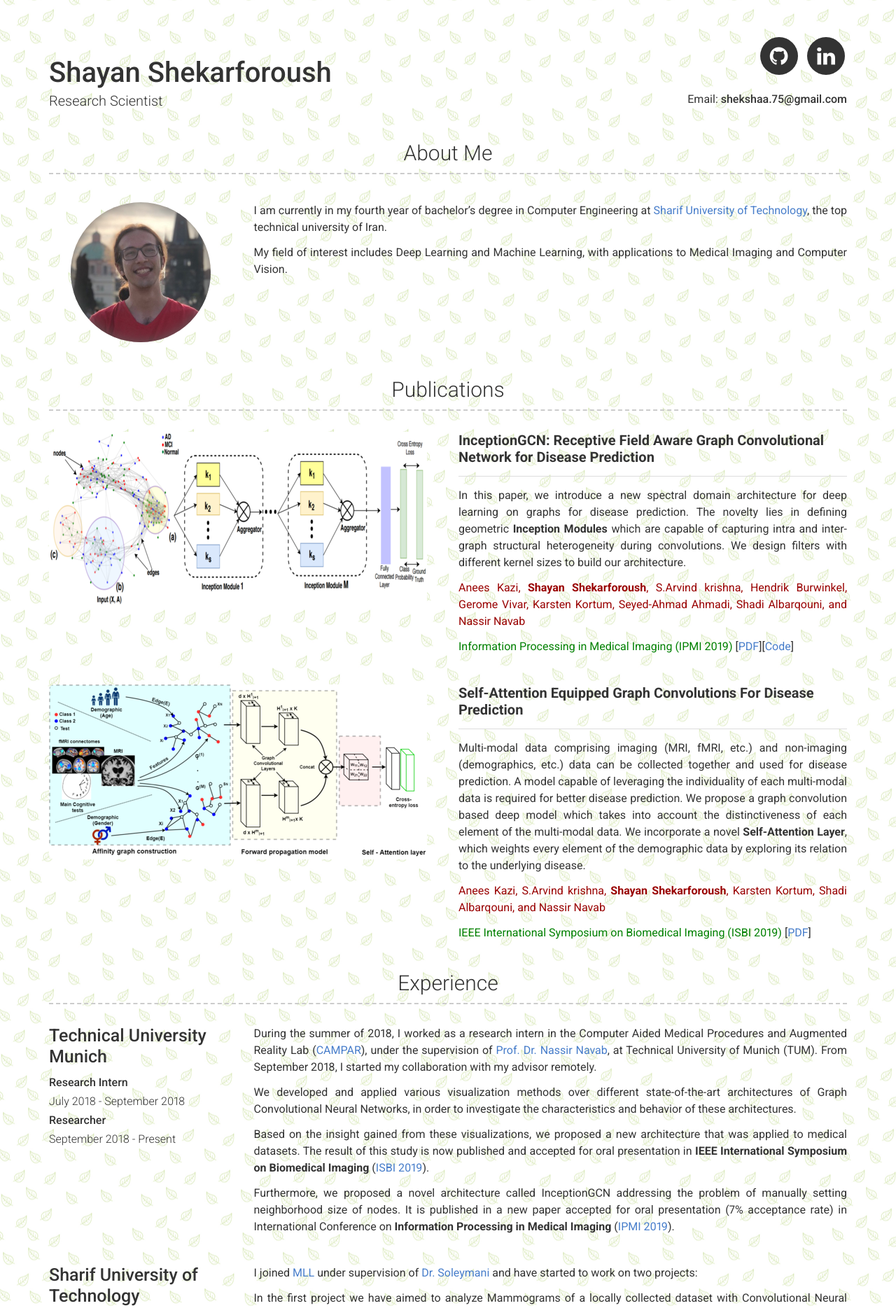
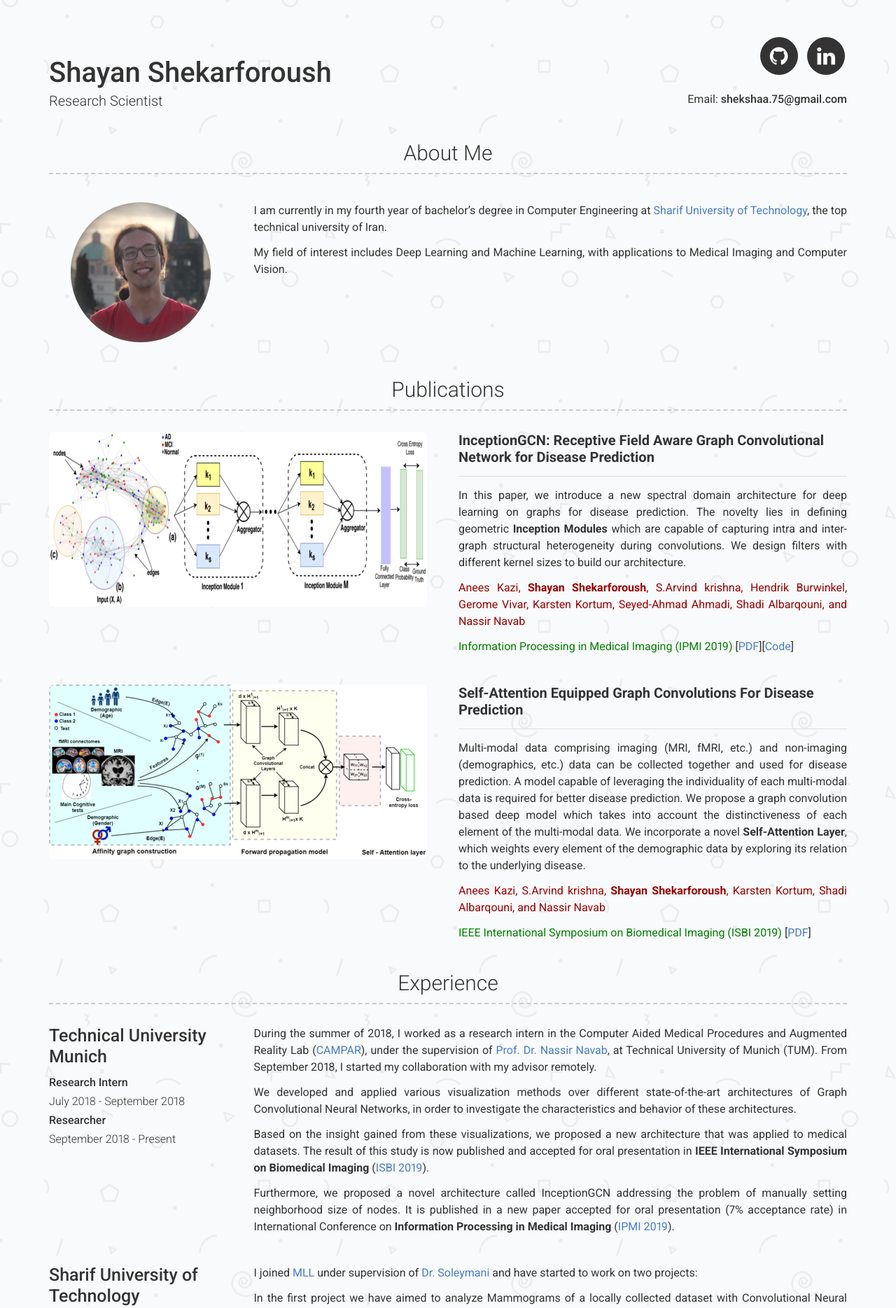
Before and after one commit to shekshaa/shekshaa.github.io, a Jekyll site: the page built from index.md, in a window 1280 px wide. Shown: the top 1869 px of the page at 70% size. Built offline with Jekyll 4.4.1, drawn with Linux system fonts in a browser that asks for light colours.

Commit message:
Update default.html

```diff
--- a/_layouts/default.html
+++ b/_layouts/default.html
@@ -3,7 +3,7 @@
 
 {%- include head.html -%}
 
-<body style="background-image: url(/images/leaves.png)">
+<body style="background-image: url(/images/geometry2.png)">
 
     {%- include header.html -%}
 
```
